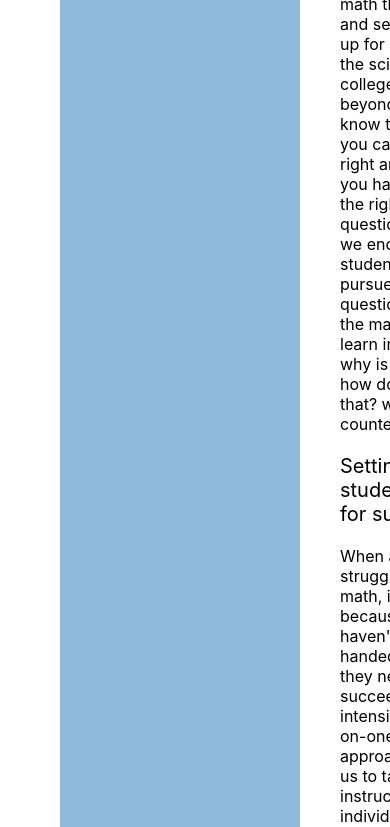
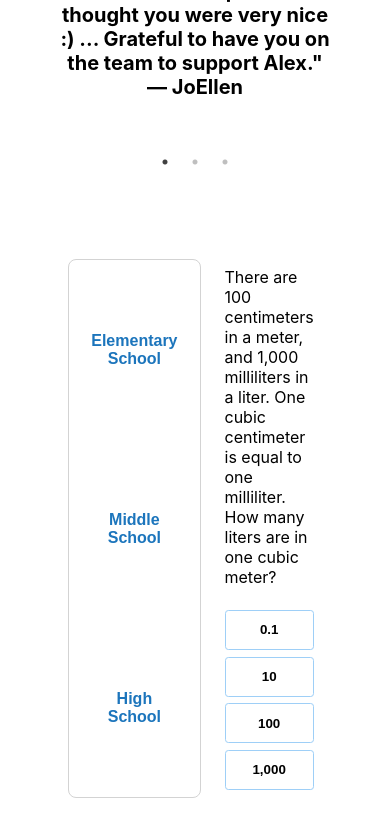
Before and after one commit to TeegardenTutoring/TeegardenTutoring.github.io, a React (Create React App) app: page / in a window 390 px wide. Shown: the part 1156-1983 px from the top of the page. Built offline with nearby package versions, Linux system fonts and the light colour scheme.

Commit message:
css rework & info cards

```diff
--- a/src/App.scss
+++ b/src/App.scss
@@ -1,15 +1,19 @@
-
-
-.App {
-  margin: 30px 60px;
-}
-
 $blue: #1c75bc;
 $green: #87c154;
 
+$red: #D84848;
+$orange: #E09149;
+$yellow: #E1CD63;
+
 $blue-li-20: #4991c9;
-$blue-li-50: #8ebade;
+$blue-li-50: #9ecff7;
 $green-li-50: #c3e0aa;
+
+.App {
+  padding-top: 30px;
+  margin: 0px 60px;
+  background-color: white;
+}
 
 header {
   display: flex;
@@ -89,6 +93,10 @@ figure {
   justify-content: space-between;
 }
 
+.bio {
+  display: flex;
+}
+
 .testimonial {
   text-align: center;
   font-size: 20px;
@@ -96,31 +104,42 @@ figure {
 }
 
 section {
-  margin: 10px 0px;
+  margin: 0px;
+  padding: 3em 0em;
+
+  &:first-child {
+    padding: 0em;
+  }
 }
 
-.carousel {
+.slick-slider {
   margin-bottom: 3em;
 }
 
 .quizlet {
 
-  max-width: 800px;
   margin: auto;
   padding: 1em;
-  background-color: lightgray;
+
+  display: flex;
+  justify-content: center;
 
   .grade-level-menu {
-    justify-content: flex-start;
-    margin-bottom: 1em;
+    display: flex;
+    flex-direction: column;
+
+    border: 1px solid lightgray;
+    border-radius: .5em;
+    padding: 0em 1em;
+
+    margin-right: 1em;
 
     button {
       background-color: transparent;
       border: none;
       font-size: 16px;
       font-weight: bold;
-      color: gray;
-      margin-right: 3em;
+      color: $blue;
 
       &:hover {
         color: black;
@@ -130,6 +149,8 @@ section {
 
   .problem {
     margin: .5em;
+    max-width: 800px;
+    flex-grow: 1;
   }
 
   .answers {
@@ -140,6 +161,16 @@ section {
       margin-top: .5em;
       width: 100%;
       height: 3em;
+      background-color: white;
+      border: 1px solid $blue-li-50;
+      border-radius: .25em;
+
+      font-weight: bold;
+
+      &:hover {
+        background-color: $blue-li-50;
+        color: white;
+      }
     }
   }
 }
@@ -222,3 +253,72 @@ main {
   display: flex;
   margin-bottom: 2em;
 }
+
+.info-card {
+  display: flex;
+  flex-direction: column;
+  // text-align: center;
+
+  padding: 1em 3em;
+  margin: 1em;
+
+  border: 1px solid lightgray;
+  border-radius: .5em;
+
+  .card-head {
+    .icon-frame {
+      display: none;
+    }
+    h3 {
+      float: right;
+    }
+  }
+
+  .card-body {
+    display: flex;
+    flex-direction: column;
+    justify-content: center;
+  }
+
+  .icon-frame {
+    height: 70px;
+    width: 70px;
+    border-radius: 35px;
+    overflow: hidden;
+  }
+
+  h3 {
+    margin: .25em;
+  }
+}
+
+.card-container {
+  display: grid;
+  grid-template-columns: auto auto;
+}
+
+//for wide screen only
+.shinies {
+    display: flex;
+    .slick-slider {
+      width: 45%;
+      padding: 2em;
+    }
+  }
+
+@media only screen and (max-width: 900px) {
+  .card-container {
+    grid-template-columns: auto;
+    .icon-frame {
+      display: none;
+    }
+  }
+
+  .shinies {
+    flex-direction: column;
+    .slick-slider {
+      width: 100%;
+    }
+  }
+
+}
--- /dev/null
+++ b/src/components/InfoCard.jsx
@@ -0,0 +1,19 @@
+import React from 'react';
+
+const InfoCard = (props) => {
+
+    let { title, body, color } = props;
+
+    return (
+        <div className="info-card">
+            <div className="card-head">
+                <h3 style={{ color: color}}>{title}</h3>
+            </div>
+            <div className="card-body">
+                <p>{body}</p>
+            </div>
+        </div>
+    )
+};
+
+export default InfoCard;
--- /dev/null
+++ b/src/components/cards.jsx
@@ -0,0 +1,58 @@
+import React from 'react';
+import InfoCard from './InfoCard';
+
+// const EXAMPLE_CARD = {
+//     title: "",
+//     body: ` `,
+//     color: #000000,
+// };
+
+const CARD_LIST = [
+    {
+        title: "Student-led learning.",
+        body: `An inquiry-based approach gives students genuine ownership of the math they learn,
+            and sets them up for math and the sciences in college and beyond.
+            We know that before you can find the right answers, you have to ask the right questions,
+            and we encourage students to pursue their questions about the math they learn in school:
+            why is that true? how do we know that? what's a counterexample?`,
+        color: "#D84848",
+    },
+    {
+        title: "Setting students up for success.",
+        body: `When a student struggles with math, it's usually because they haven't been handed the tools they need
+            to succeed. An intensive one-on-one approach allows us to tailor our instruction to the individual
+            needs of the student, in collaboration with their parents, their educational support team,
+            and the student themself. We have experience working with and advocating for autistic students,
+            LGBTQ+ students, and students with dyslexia, ADHD, anxiety, dyscalculia, and speech delays,
+            as well as profoundly gifted and twice-exceptional students.`,
+        color: "#E09149",
+    },
+    {
+        title: "Results you can see.",
+        body: `We ask our students to prove their results, so we owe it to them to do the same.
+            During our intake process, we set concrete goals; throughout the time we spend together,
+            we assess the student's learning at regular intervals and track their progress towards their goals.
+            If what we're doing isn't working, we need to know about it, so that we can figure out what to change.`,
+        color: "#87c154",
+    },
+    {
+        title: "The joy of math.",
+        body: `We're in this business because we love math and we want to share that. If a student is miserable,
+            something has gone wrong. We work with students who struggle with math anxiety to rekindle
+            their love of learning and show them the fun side of math. When a student asks for
+            "just five more minutes", we know we've succeeded as teachers.`,
+        color: "#1c75bc",
+    },
+]
+
+function Cards(props) {
+    return (
+        <div className="card-container">
+            {CARD_LIST.map((card) => {
+                return <InfoCard key={card.title} {...card} />
+            })}
+        </div>
+    )
+}
+
+export default Cards;
--- a/src/pages/home.jsx
+++ b/src/pages/home.jsx
@@ -2,12 +2,13 @@ import React from 'react';
 import ShinyButton from '../components/shiny-button';
 import Carousel from '../components/carousel';
 import Quizlet from '../components/quizlet';
+import Cards from '../components/cards';
 
 function Home(props) {
 
     return (
         <main>
-            <section className="flex">
+            <section className="bio">
                 <figure className="aside-left">
                     <div className="round-frame">
                         <img src="https://placekitten.com/g/200/200" alt="Sophia 'Charlie' Dever"/>
@@ -20,45 +21,18 @@ function Home(props) {
                     Whether your student is looking for help in a challenging math class, coaching for an upcoming test or contest,
                     or to explore beyond the boundaries of what they're learning in school, we're here to help.</p>
 
-                    <p className="splash-text">At Teegarden Tutoring, we believe in:</p>
-
-                    <p className="splash-text">Student-led learning.</p>
-                    <p>An inquiry-based approach gives students genuine ownership of the math they learn,
-                        and sets them up for math and the sciences in college and beyond.
-                        We know that before you can find the right answers, you have to ask the right questions,
-                        and we encourage students to pursue their questions about the math they learn in school:
-                        why is that true? how do we know that? what's a counterexample?</p>
-
-                    <p className="splash-text">Setting students up for success.</p>
-                    <p>When a student struggles with math, it's usually because they haven't been handed the tools they need
-                        to succeed. An intensive one-on-one approach allows us to tailor our instruction to the individual
-                        needs of the student, in collaboration with their parents, their educational support team,
-                        and the student themself. We have experience working with and advocating for autistic students,
-                        LGBTQ+ students, and students with dyslexia, ADHD, anxiety, dyscalculia, and speech delays,
-                        as well as profoundly gifted and twice-exceptional students.</p>
-
-                    <p className="splash-text">Results you can see.</p>
-                    <p>We ask our students to prove their results, so we owe it to them to do the same.
-                        During our intake process, we set concrete goals; throughout the time we spend together,
-                        we assess the student's learning at regular intervals and track their progress towards their goals.
-                        If what we're doing isn't working, we need to know about it, so that we can figure out what to change.</p>
-
-                    <p className="splash-text">The joy of math.</p>
-                    <p>We're in this business because we love math and we want to share that. If a student is miserable,
-                        something has gone wrong. We work with students who struggle with math anxiety to rekindle
-                        their love of learning and show them the fun side of math. When a student asks for
-                        "just five more minutes", we know we've succeeded as teachers.</p>
-
-                    <p className="splash-text">If that sounds like a good fit for your student, click the button below to contact us for a free intake assessment and consultation!
-                    </p>
+                    {/* <p className="splash-text">If that sounds like a good fit for your student, click the button below to contact us for a free intake assessment and consultation!
+                    </p> */}
                     <ShinyButton />
                 </div>
             </section>
             <section className="carousel">
                 <Carousel />
             </section>
+                <Quizlet />
             <section>
-                <Quizlet />
+                <h1 style={{ textAlign: 'center' }}>At Teegarden Tutoring, we believe in:</h1>
+                <Cards />
             </section>
         </main>
     )
```
